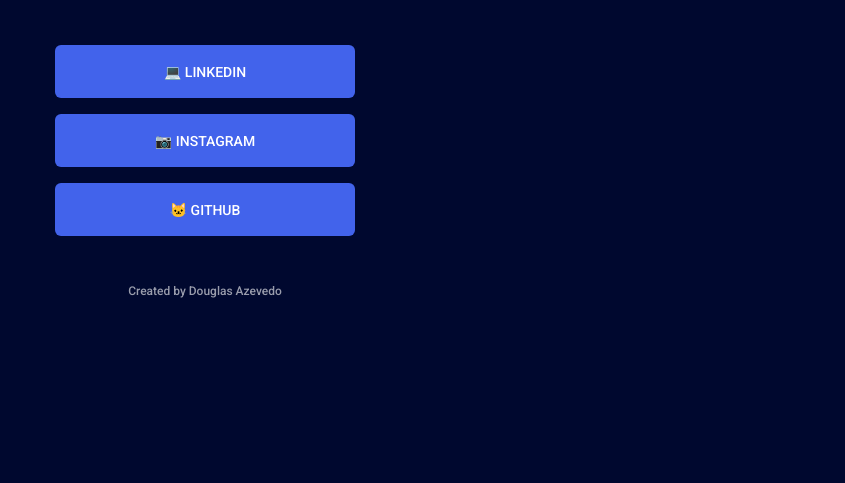
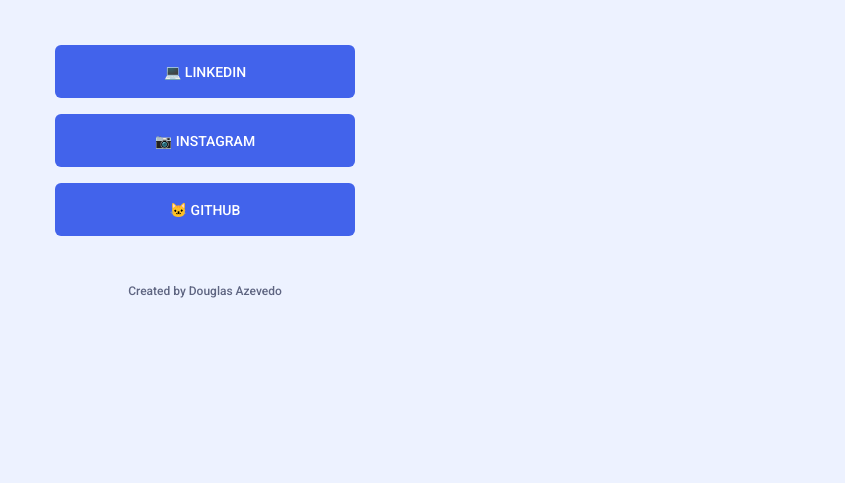
Before and after one commit to DouglasAzevedo/RocketLinks, a plain HTML site: page index.html in a window 1280 px wide. Shown: the part 317-800 px from the top of the page, without its empty margins (435-1280 px from the left). Drawn offline with Linux system fonts and the light colour scheme.

Commit message:
body class

```diff
--- a/index.html
+++ b/index.html
@@ -14,7 +14,7 @@
 
 </head>
 
-<body class="dark-blue">
+<body>
 
     <div class="botao-lampada">
         <img id="toggle"
```
